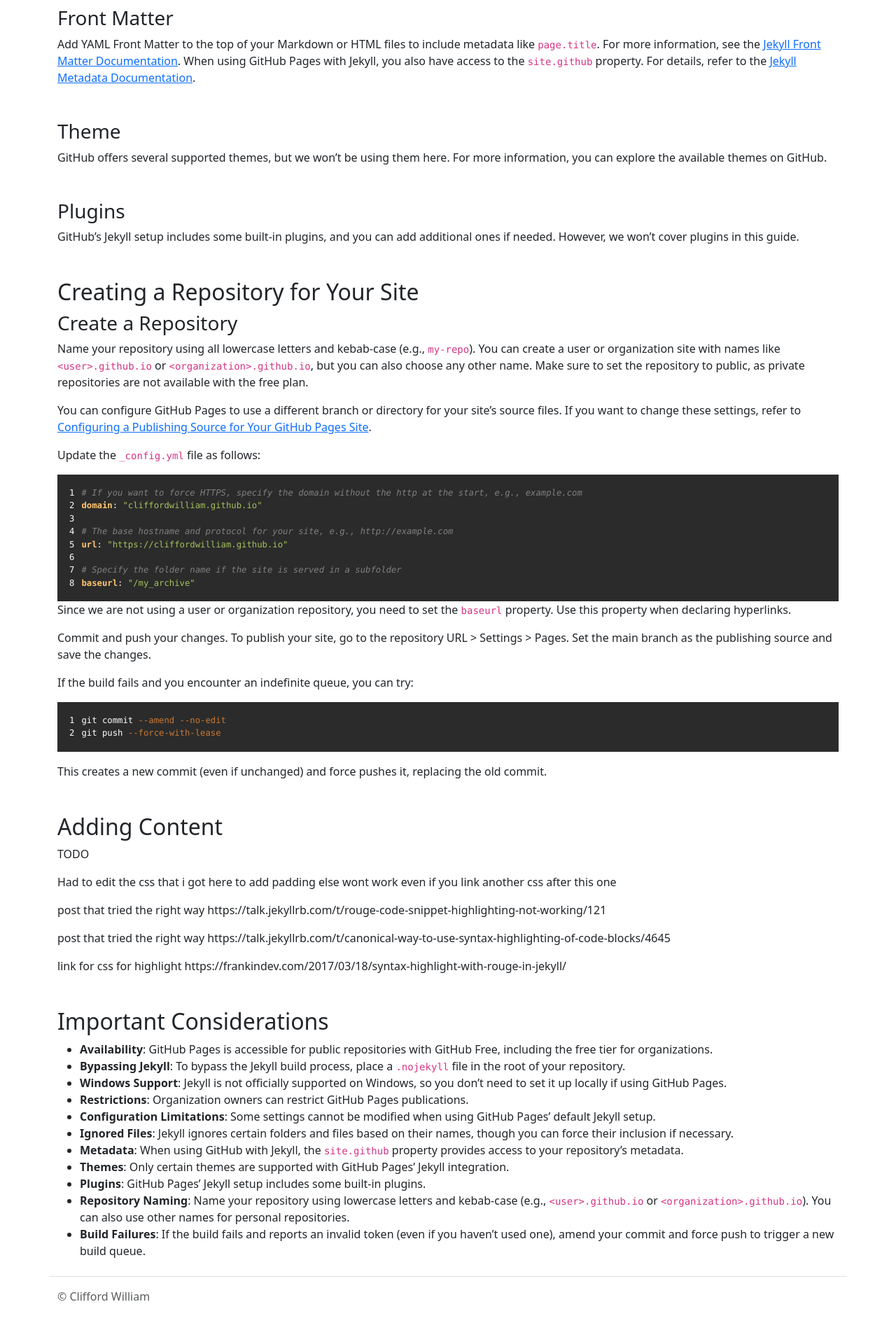
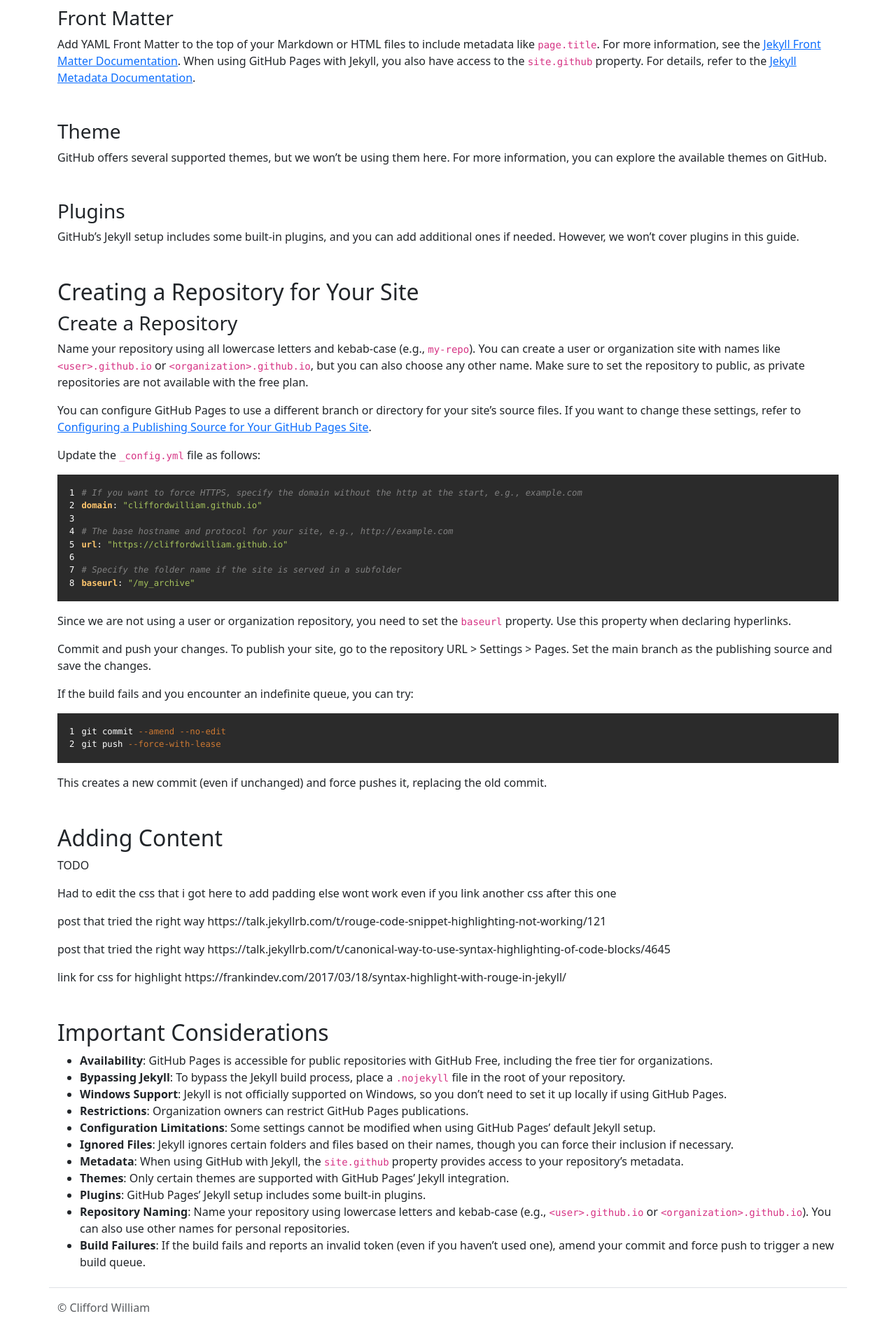
Before and after one commit to cliffordwilliam/my_archive, a Jekyll site: the page built from _posts/2024-09-12-github-pages-and-jekyll.md, in a window 1280 px wide. Shown: the part 1842-3762 px from the top of the page at 70% size. Built offline with Jekyll 4.4.1, drawn with Linux system fonts in a browser that asks for light colours.

Commit message:
margin bottom

```diff
--- a/assets/css/pygments-darcula.css
+++ b/assets/css/pygments-darcula.css
@@ -2,7 +2,7 @@
 .highlight, .highlight pre, .highlight table { background: #2b2b2b !important; color: #ffffff !important; margin-bottom: 0rem !important; }
 pre.highlight { padding: 1rem !important; margin-bottom: 0rem !important; }
 pre.lineno { margin-right: .5rem !important;, margin-bottom: 0rem !important; }
-#post-content-container div.language-bash.highlighter-rouge { margin-bottom: 1rem !important; }
+#post-content-container div.highlighter-rouge { margin-bottom: 1rem !important; }
 .highlight .hll { background-color: #ffffcc !important; }
 .highlight  { background: #2b2b2b !important; color: #a9b7c6 !important; background-color: #2b2b2b !important; }
 .highlight .c { color: #808080 !important; font-style: italic !important; background-color: #2b2b2b !important; } /* Comment */
```
